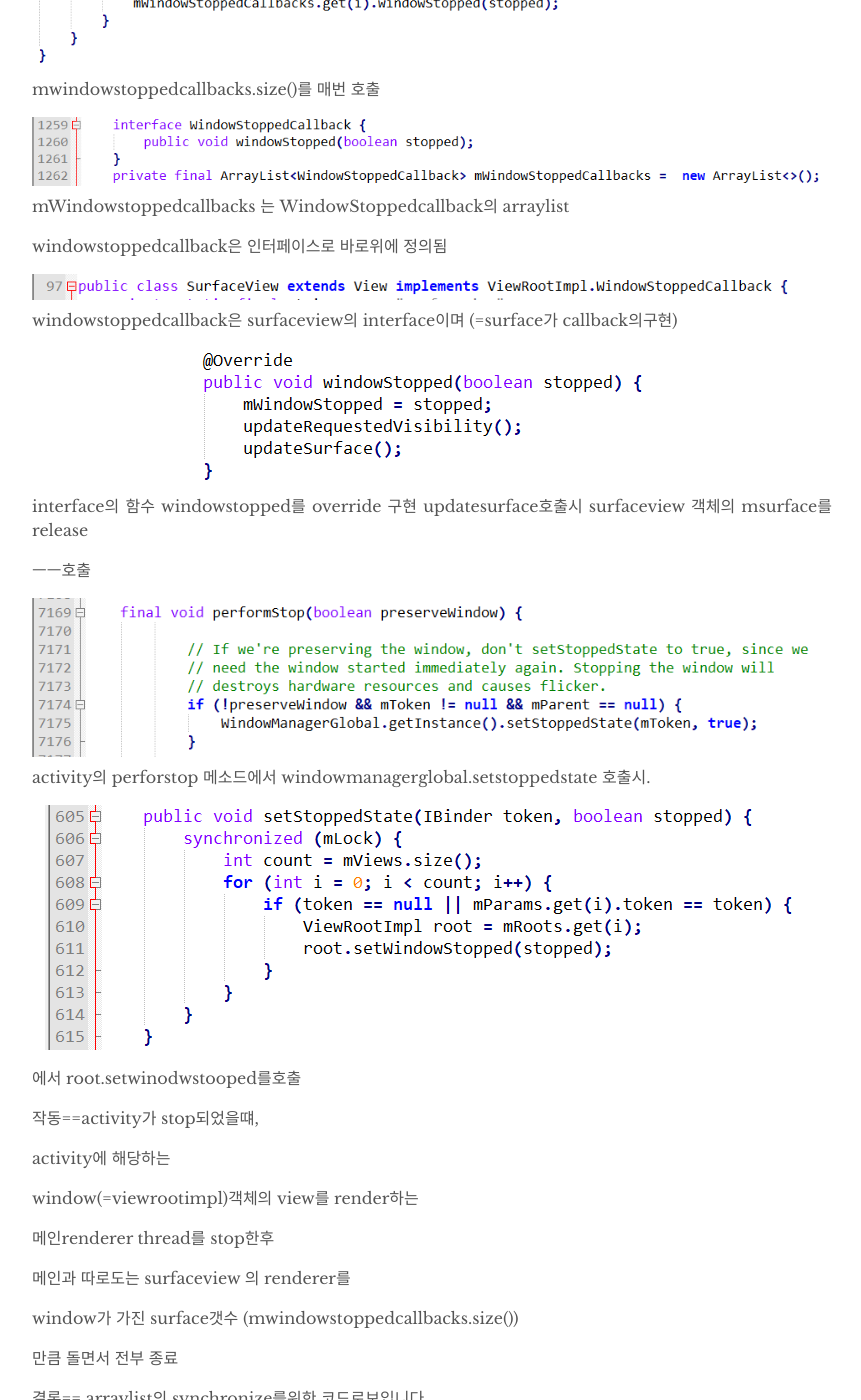
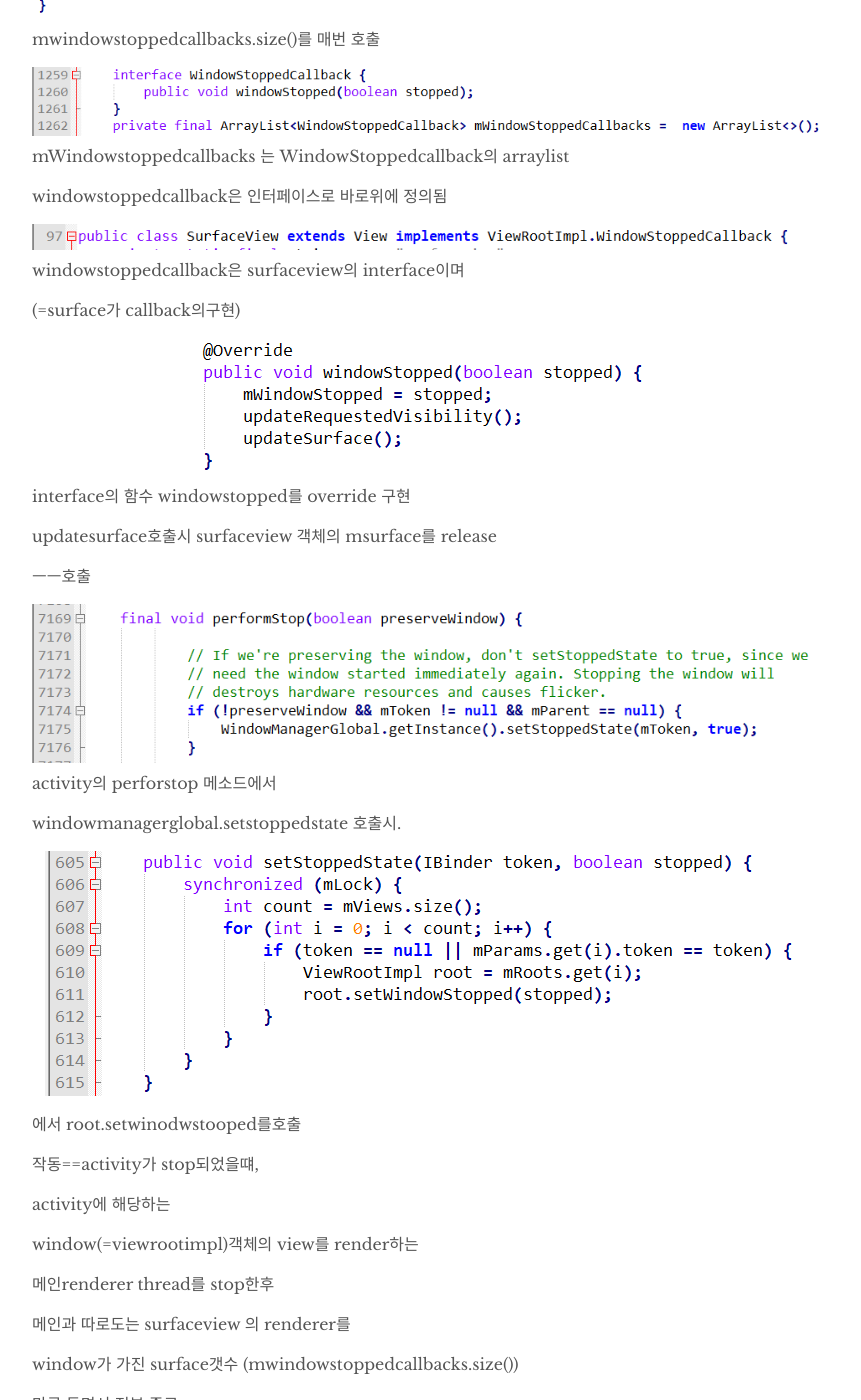
Before and after one commit to nivkhdif/nivkhdif.github.io, a Jekyll site: the page built from _posts/2020-07-29-1.md, in a window 1280 px wide and 1400 px high, scrolled down 1324 px. Shown: the whole window, without its empty margins (208-1069 px from the left). Built offline with Jekyll 4.4.1, drawn with Linux system fonts in a browser that asks for light colours; our own code applies the rules of GitHub Pages for plain Markdown files; part of the change alters nothing that is shown; some of the changed text lies outside the part shown.

Commit message:
Update 2020-07-29-1.md

```diff
--- a/_posts/2020-07-29-1.md
+++ b/_posts/2020-07-29-1.md
@@ -1,3 +1,8 @@
+---
+title: ""
+date: 2020-7-29
+---
+
 ## PointlessBooleanExpression 바이트코드
 
 
@@ -6,6 +11,7 @@ to 바이트코드
 ![8fe3e57fd5b85535eb970dcb07576f2b.png](..\assets\8fe3e57fd5b85535eb970dcb07576f2b.png)
 
 if문 부터 print 까지 동일한 구조로 컴파일되어
+
 컴파일러가 미리 최적화를 해줌을 알수있었습니다
 
 
@@ -24,11 +30,14 @@ windowstoppedcallback은  인터페이스로 바로위에 정의됨
 
 
 ![f0b369a66674be97f7b032283f046451.png](..\assets\f0b369a66674be97f7b032283f046451.png)
-windowstoppedcallback은 surfaceview의 interface이며 (=surface가 callback의구현)
+windowstoppedcallback은 surfaceview의 interface이며
+
+(=surface가 callback의구현)
 
 
 ![c9ab1d441285b284a52fce71e6244e81.png](..\assets\c9ab1d441285b284a52fce71e6244e81.png)
 interface의 함수 windowstopped를 override 구현
+
 updatesurface호출시  surfaceview 객체의 msurface를 release
 
 
@@ -37,6 +46,7 @@ updatesurface호출시  surfaceview 객체의 msurface를 release
 
 ![722ea84bc20b8713407752747894f7a7.png](..\assets\722ea84bc20b8713407752747894f7a7.png)
 activity의  perforstop 메소드에서
+
 windowmanagerglobal.setstoppedstate 호출시.
 
 
```
